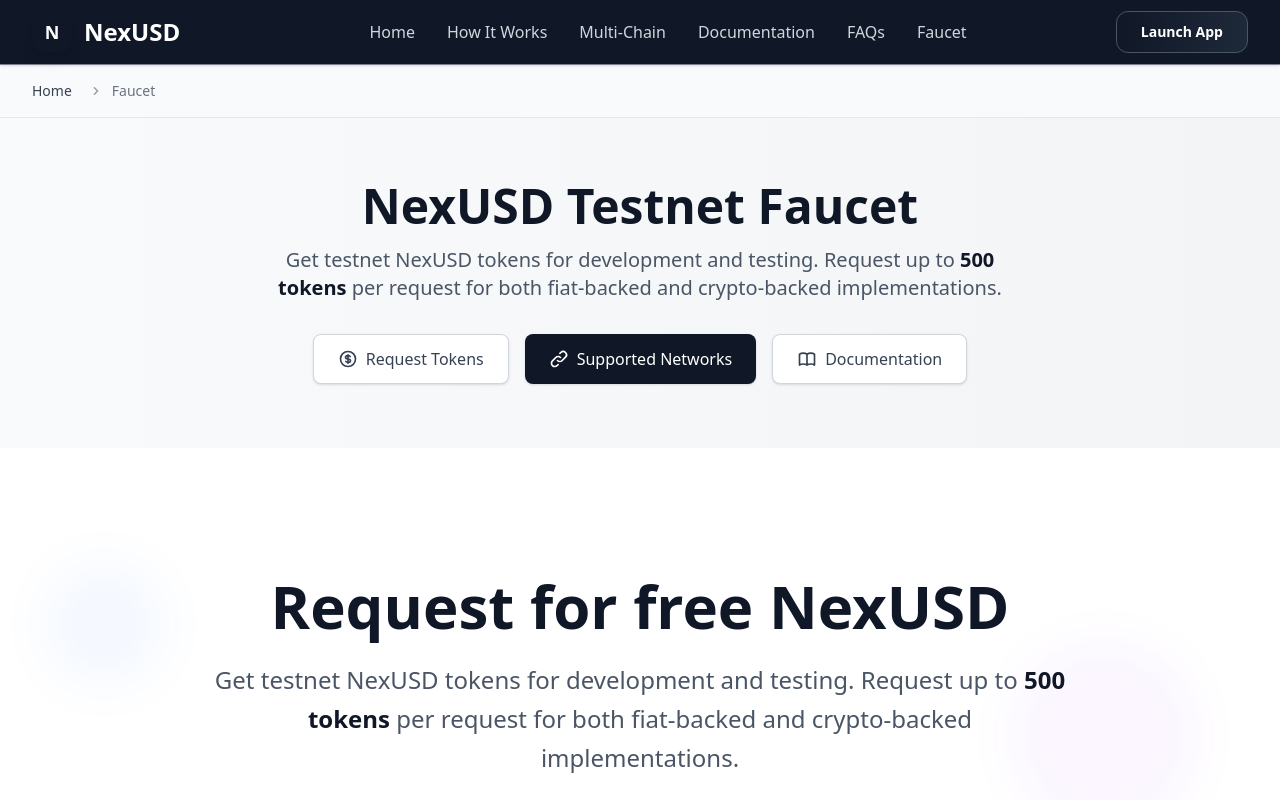
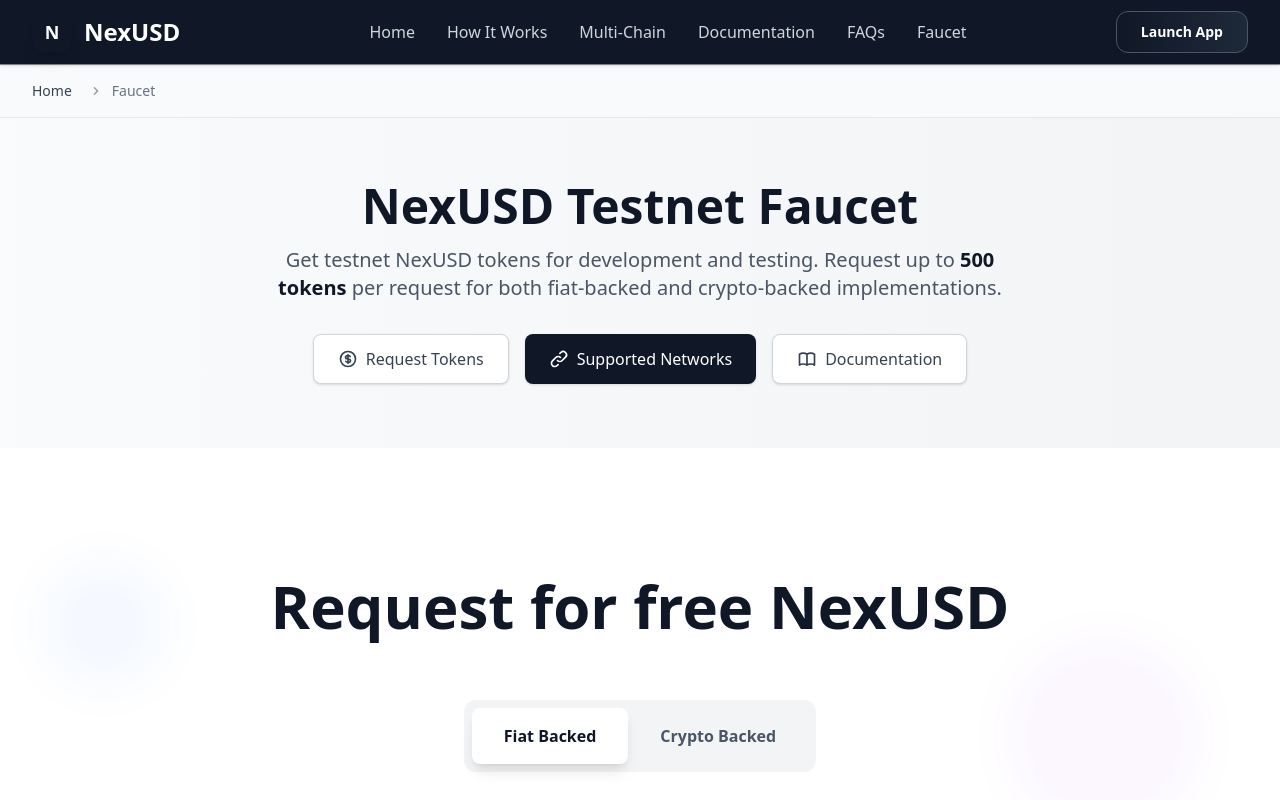
Before and after one commit to ruhulamin1398/Next-generation-USD__NexUSD__Hybrid-USD-Pegged-Stablecoin-Ecosystem, a Next.js app in the folder app/: page /faucet in a window 1280 px wide. Shown: the top 800 px of the page. Built offline with nearby package versions, Linux system fonts and the light colour scheme.

Commit message:
remove the faucet message

```diff
--- a/app/app/components/FaucetSection.tsx
+++ b/app/app/components/FaucetSection.tsx
@@ -47,13 +47,13 @@ export const FaucetSection: React.FC = () => {
           <h1 className="text-3xl sm:text-4xl md:text-5xl lg:text-6xl font-bold text-gray-900 dark:text-white mb-4 sm:mb-6 px-4">
             Request for free NexUSD
           </h1>
-          <p className="text-base sm:text-lg md:text-xl lg:text-2xl text-gray-600 dark:text-gray-300 max-w-4xl mx-auto leading-relaxed mb-3 md:mb-6 px-4">
+          {/* <p className="text-base sm:text-lg md:text-xl lg:text-2xl text-gray-600 dark:text-gray-300 max-w-4xl mx-auto leading-relaxed mb-3 md:mb-6 px-4">
             Get testnet NexUSD tokens for development and testing. Request up to{" "}
             <span className="text-gray-900 dark:text-white font-semibold">
               500 tokens
             </span>{" "}
             per request for both fiat-backed and crypto-backed implementations.
-          </p>
+          </p> */}
         </div>
 
         {/* Tab Navigation */}
```
